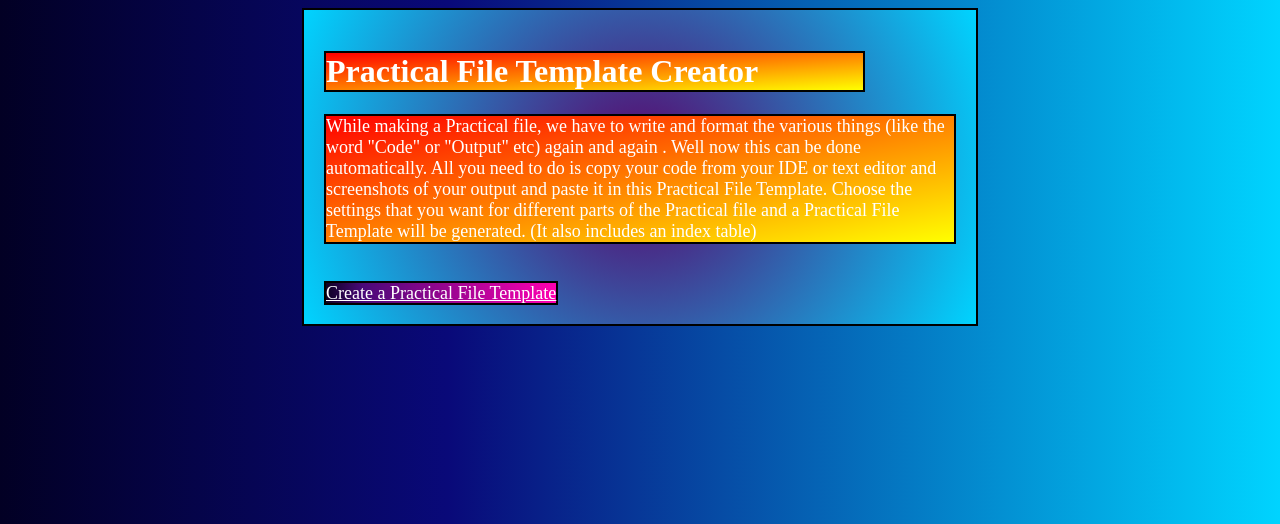
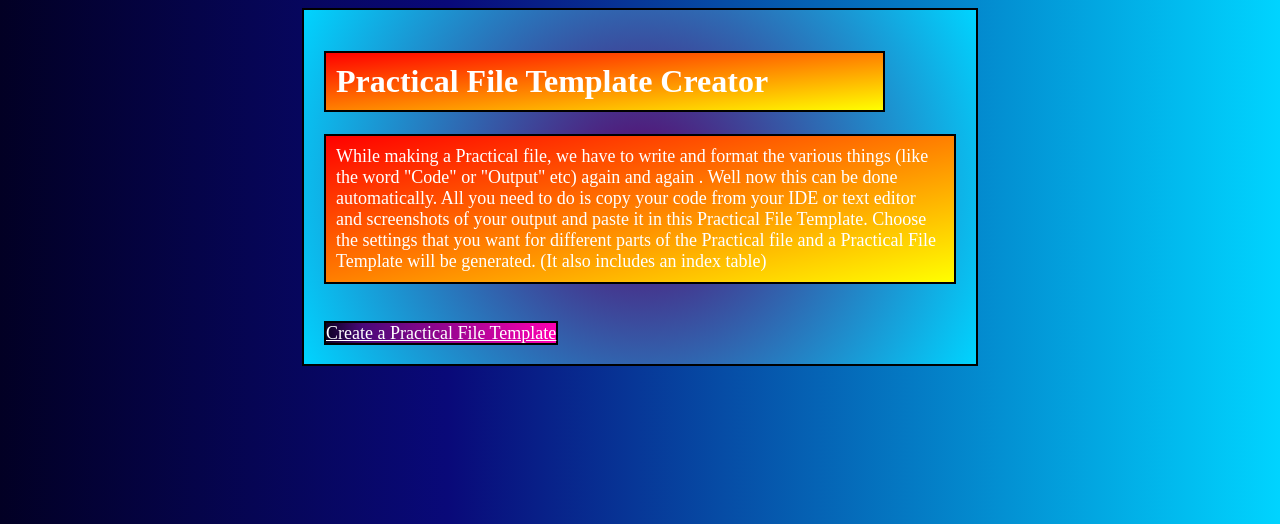
Before and after one commit to R-Pandey4/Practical-File-Template-Creator, a Flask app: page / in a window 1280 px wide. Shown: the top 524 px of the page. Run offline with Flask 2, Linux system fonts and the light colour scheme.

Commit message:
After removing the varstore imports

```diff
--- a/file_create.py
+++ b/file_create.py
@@ -2,7 +2,6 @@ import os
 from docx import Document
 from docx.shared import Pt
 from docx.enum.text import WD_ALIGN_PARAGRAPH
-# from varstore import aim
 from form import FileForm
 
 """
--- a/static/main.css
+++ b/static/main.css
@@ -24,6 +24,7 @@ body
     width: 85%;
     border: 2px solid black;
     background-image: linear-gradient(to bottom right, red, yellow);
+    padding: 10px;
 }
 
 .para
@@ -31,6 +32,7 @@ body
     color: white;
     border: 2px solid black;
     background-image: linear-gradient(to bottom right, red, yellow);
+    padding: 10px;
 }
 
 .form
```
